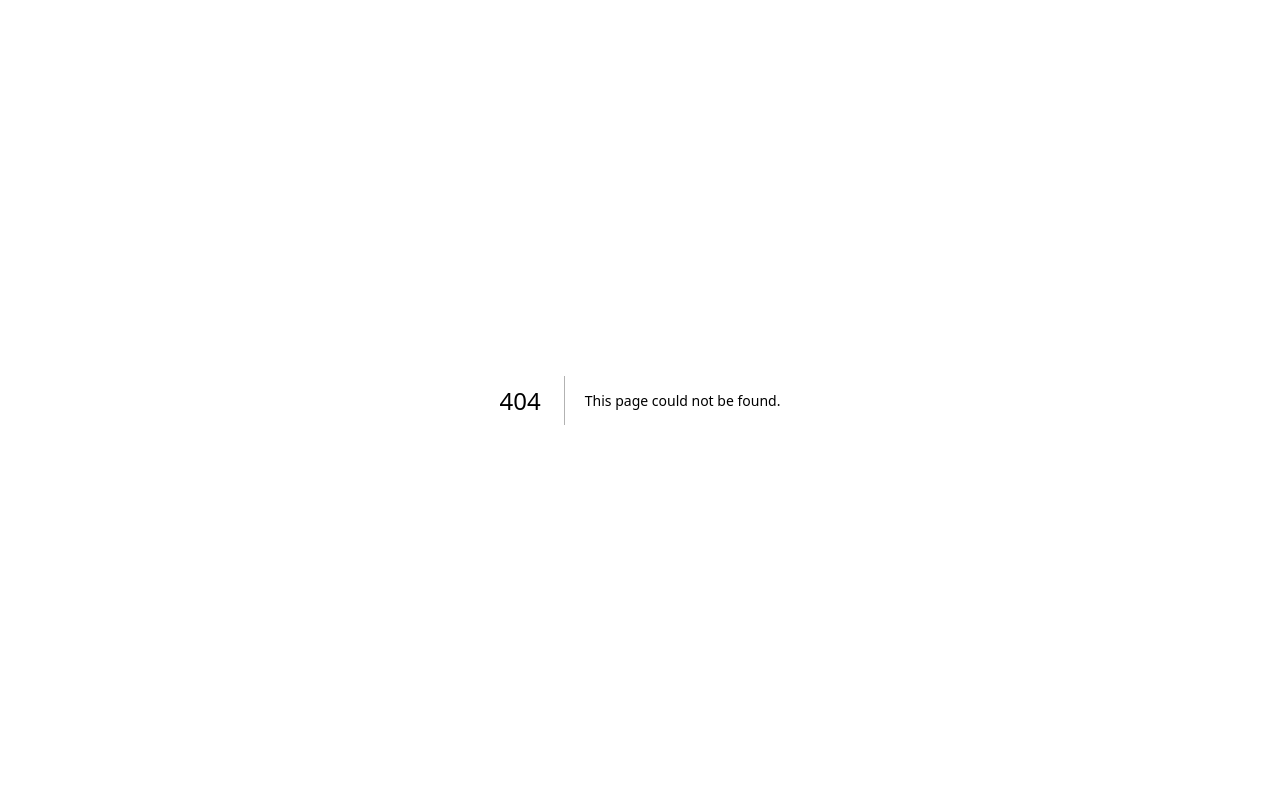
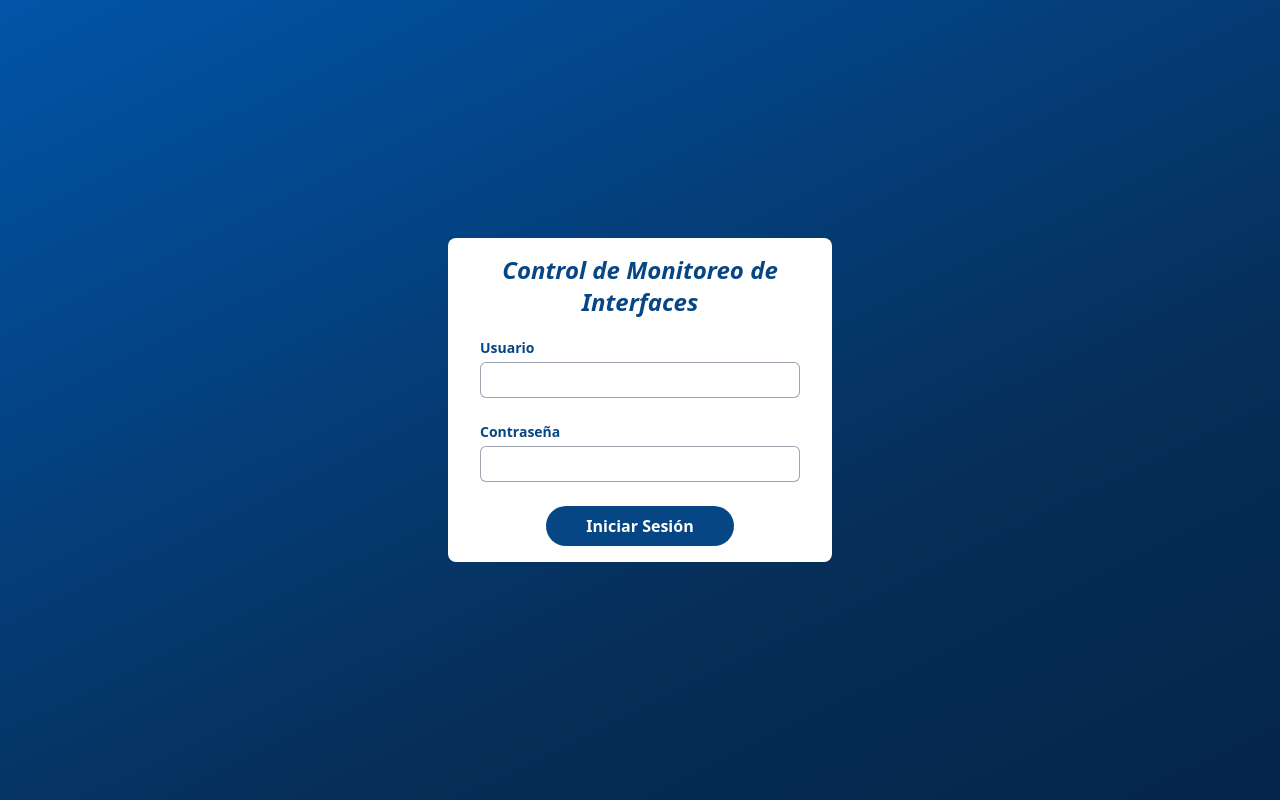
Before and after one commit to xanv754/Interface-Change-Monitor, a Next.js app in the folder client/: page /login in a window 1280 px wide. Before the commit this address had no page. Built offline with nearby package versions, Linux system fonts and the light colour scheme.

Commit message:
feat: add login view

```diff
--- a/client/package.json
+++ b/client/package.json
@@ -9,6 +9,7 @@
     "lint": "next lint"
   },
   "dependencies": {
+    "js-cookie": "^3.0.5",
     "next": "15.1.7",
     "react": "^19.0.0",
     "react-dom": "^19.0.0"
--- a/client/src/app/components/form/input.tsx
+++ b/client/src/app/components/form/input.tsx
@@ -1,6 +1,6 @@
 import { useState } from "react";
 
-export type InputType = 'text' | 'email' | 'password';
+export type InputType = 'text' | 'password';
 
 export interface InputFormProps {
   id: string;
@@ -8,7 +8,7 @@ export interface InputFormProps {
   type: InputType;
   getInput: (content: string) => void
   validateInput: (content: string) => boolean;
-  messageError?: string;
+  messageError: string;
 }
 
 export default function InputTextForm(props: InputFormProps) {
@@ -29,7 +29,7 @@ export default function InputTextForm(props: InputFormProps) {
 
     return (
         <div className="min-w-fit w-80">
-            <label htmlFor={props.id} className={`block ${error ? "text-red-500" : "text-gray-800"} text-gray-800 font-semibold text-sm`}>{props.label}</label>
+            <label htmlFor={props.id} className={`block ${error ? "text-red-500" : "text-blue-800"} font-semibold text-sm`}>{props.label}</label>
             <div className='mt-1'>
                 <input
                     type={props.type}
@@ -38,9 +38,7 @@ export default function InputTextForm(props: InputFormProps) {
                     onChange={validate}
                 />
             </div>
-            {error && props.messageError &&
-                <label className='pt-1 block text-red-500 text-sm'>Error</label>
-            }
+            <small id={`error-${props.id}`} className={`pt-1 ${!error ? "invisible" : "visible"} text-red-500 text-sm`}>{props.messageError}</small>
         </div>
     );
 }
--- /dev/null
+++ b/client/src/app/login/page.tsx
@@ -0,0 +1,58 @@
+'use client';
+
+import InputTextForm from '../components/form/input';
+import styles from '@styles/background.module.css';
+import Cookies from 'js-cookie';
+import { User } from '@/controllers/myUser';
+import { Validate } from '@/utils/validate';
+import { useState } from 'react';
+
+export default function LoginView() {
+    const [username, setUsername] = useState<string | null>(null);
+    const [password, setPassword] = useState<string | null>(null);
+
+    const handlerUsername = (username: string) => {
+        setUsername(username);
+    };
+
+    const handlerPassword = (password: string) => {
+        setPassword(password);
+    };
+
+    const handleLogin = async () => {
+        if (!username || !password) return;
+        const user = new User(username, password);
+        const credentials = await user.login();
+        if (credentials) {
+            Cookies.set('token', credentials.access_token, {
+                expires: 1,
+                sameSite: 'strict'
+            });
+        }
+    };
+
+    return (
+        <main className={`${styles.gradient} min-w-fit w-full h-full flex justify-center items-center`}>
+            <form action={handleLogin} className="w-fit max-w-96 p-4 bg-white-50 rounded-lg flex flex-col justify-center items-center">
+                <h1 className="font-bold italic text-2xl text-blue-800 mb-5 text-wrap text-center">Control de Monitoreo de Interfaces</h1>
+                <InputTextForm
+                    id="username"
+                    label="Usuario"
+                    type="text"
+                    getInput={handlerUsername}
+                    validateInput={Validate.validateUsername}
+                    messageError="* Usuario válido requerido"
+                />
+                <InputTextForm
+                    id="password"
+                    label="Contraseña"
+                    type="password"
+                    getInput={handlerPassword}
+                    validateInput={Validate.validatePassword}
+                    messageError="* Contraseña requerida"
+                />
+                <button type="submit" className="bg-blue-800 text-white-50 font-bold px-10 py-2 rounded-full transition-all duration-300 ease-in-out hover:bg-blue-950">Iniciar Sesión</button>
+            </form>
+        </main>
+    );
+}
--- a/client/src/app/page.tsx
+++ b/client/src/app/page.tsx
@@ -5,6 +5,7 @@ import { User } from '@/controllers/myUser';
 import { UserSchema } from '@/schemas/user';
 import { TokenSchema } from '@/schemas/token';
 import { useRouter } from 'next/navigation';
+import Cookies from 'js-cookie';
 
 export default function Home() {
 
@@ -21,6 +22,10 @@ export default function Home() {
     if (credentials) {
       const data = await user.myInfo(credentials.access_token);
       if (data) {
+        Cookies.set('access_token', credentials.access_token, {
+          expires: 1,
+          sameSite: 'strict'
+        });
         sessionStorage.setItem('user', JSON.stringify(data));
       }
     }
--- /dev/null
+++ b/client/src/app/styles/background.module.css
@@ -0,0 +1,19 @@
+.gradient {
+	width: 100vw;
+	height: 100vh;
+	background: linear-gradient(334deg, #021730, #062e58, #0062c4);
+	background-size: 180% 180%;
+	animation: gradient-animation 6s ease infinite;
+}
+
+@keyframes gradient-animation {
+	0% {
+		background-position: 0% 50%;
+	}
+	50% {
+		background-position: 100% 50%;
+	}
+	100% {
+		background-position: 0% 50%;
+	}
+}
--- a/client/src/app/styles/globals.css
+++ b/client/src/app/styles/globals.css
@@ -2,8 +2,10 @@
 @tailwind components;
 @tailwind utilities;
 
-body {
+html, body {
   padding: 0;
   margin: 0;
   background-color: rgb(173, 163, 163);
+  width: 100%;
+  height: 100%;
 }
--- a/client/src/controllers/myUser.ts
+++ b/client/src/controllers/myUser.ts
@@ -12,6 +12,7 @@ export class User {
     }
 
     async login(): Promise<TokenSchema | null> {
+        try {
             const response = await fetch(`${this.url}/login`, {
                 method: 'POST',
                 headers: {
@@ -26,10 +27,15 @@ export class User {
                 let res = await response.json();
                 return res;
             }
+            else throw new Error(response.statusText);
+        } catch (error) {
+            console.error(error);
             return null;
+        }
     }
 
     async myInfo(token: string): Promise<UserSchema | null> {
+        try {
             const response = await fetch(`${this.url}/operator/info/me`, {
                 method: 'GET',
                 headers: {
@@ -41,6 +47,30 @@ export class User {
                 let res = await response.json();
                 return res;
             }
+            else throw new Error(response.statusText);
+        } catch (error) {
+            console.error(error);
             return null;
         }
     }
+
+    async changeName(token: string, data: { name: string, lastname: string}): Promise<boolean> {
+        try {
+            const response = await fetch(`${this.url}/operator/info/me`, {
+                method: 'PUT',
+                headers: {
+                  'Content-Type': 'application/json',
+                  'Authorization': `Bearer ${token}`,
+                },
+                body: JSON.stringify(data),
+            });
+            if (response.ok) {
+                return true;
+            }
+            else throw new Error(response.statusText);
+        } catch (error) {
+            console.error(error);
+            return false;
+        }
+    }
+}
--- /dev/null
+++ b/client/src/schemas/login.ts
@@ -0,0 +1,4 @@
+export interface LoginSchema {
+    username: string;
+    password: string;
+}
--- /dev/null
+++ b/client/src/utils/validate.ts
@@ -0,0 +1,13 @@
+export class Validate {
+    static validateUsername(username: string) {
+        // TODO: Validate not special characters
+        if (username && username.length > 0) return true;
+        return false;
+    }
+
+    static validatePassword(password: string) {
+        // TODO: Validate not special characters
+        if (password && password.length > 5) return true;
+        return false;
+    }
+}
```
Also changed, not shown: 1 other file (tests, documents, lock files or other folders). Lines whose indentation alone changed are shown as unchanged.
